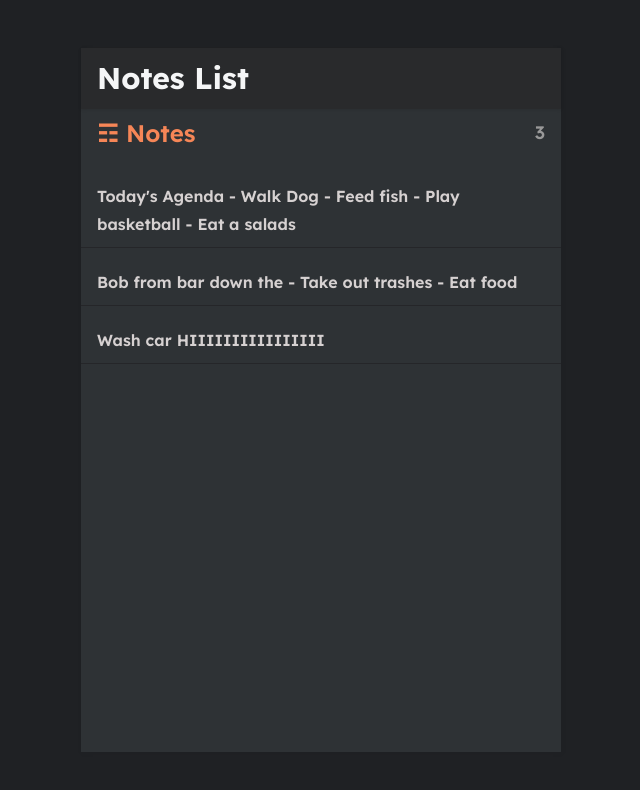
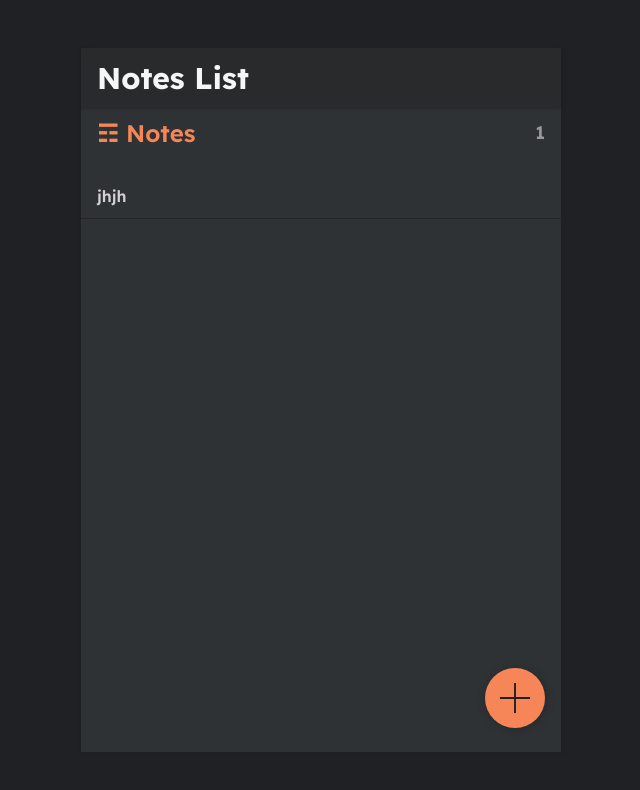
Before and after one commit to AleksKostadinov/React-MyNotes-DI, a React (Create React App) app: page / in a window 1280 px wide. Shown: the top 790 px of the page, without its empty margins (319-959 px from the left). Built offline with nearby package versions, Linux system fonts and the light colour scheme; data requests are answered from the project's data file.

Commit message:
Create and Delete note

```diff
--- a/db.json
+++ b/db.json
@@ -1,19 +1,9 @@
 {
   "notes": [
     {
-      "id": 1,
-      "body": "Today's Agenda\n\n- Walk Dog\n- Feed fish\n- Play basketball\n- Eat a salads\n",
-      "updated": "2023-06-30T12:45:50.534Z"
-    },
-    {
-      "id": 2,
-      "body": "Bob from bar down the \n\n- Take out trashes\n- Eat food",
-      "updated": "2023-06-30T12:43:16.945Z"
-    },
-    {
-      "id": 3,
-      "body": "Wash car\nHIIIIIIIIIIIIIIII",
-      "updated": "2023-06-30T12:47:23.222Z"
+      "body": "jhjh",
+      "updated": "2023-06-30T13:22:11.611Z",
+      "id": 1
     }
   ]
 }
--- /dev/null
+++ b/src/components/AddButton.js
@@ -0,0 +1,13 @@
+import React from 'react';
+import { Link } from 'react-router-dom';
+import { ReactComponent as AddIcon } from '../assets/add.svg';
+
+const AddButton = () => {
+  return (
+    <Link to={'/note/new'} className='floating-button'>
+        <AddIcon />
+    </Link>
+  )
+}
+
+export default AddButton
--- a/src/pages/NotePage.js
+++ b/src/pages/NotePage.js
@@ -19,6 +19,7 @@
     }, [noteId]) //when is changing noteId to rerun useEffect
 
     const getNote = () => {
+        if (noteId === 'new') return
         fetch(baseUrl)
         .then(res => res.json())
         .then(result => {
@@ -27,6 +28,7 @@
     }
 
     // const getNote = async () => {
+    //     if (noteId === 'new') return
     //     const response = await fetch(`http://localhost:8000/notes/${noteId}`)
     //     const result = await response.json()
     //     setNote(result)
@@ -39,6 +41,17 @@
         });
     }
 
+    const createNote = async () => {
+        console.log('Note')
+        await fetch(`http://localhost:8000/notes/`, {
+            method: 'POST',
+            headers: {
+                'Content-Type': 'application/json'
+            },
+            body: JSON.stringify({...note, 'updated': new Date()})
+        })
+    }
+
     const updateNote = async () => {
         await fetch(`http://localhost:8000/notes/${noteId}`, {
             method: 'PUT',
@@ -49,8 +62,25 @@
         })
     }
 
+    const deleteNote = async () => {
+        await fetch(`http://localhost:8000/notes/${noteId}`, {
+            method: 'Delete',
+            headers: {
+                'Content-Type': 'application/json'
+            }
+        })
+        navigate('/')
+    }
+
     const handleSubmit = () => {
-        updateNote()
+        if (noteId !== 'new' && !note.body) {
+            deleteNote()
+        } else if (noteId !== 'new') {
+            updateNote()
+        } else if (noteId === 'new' && note!== null) {
+            createNote()
+        }
+
         navigate('/')
     }
 
@@ -60,6 +90,12 @@
                 <h3>
                     <ArrowLeft onClick={handleSubmit}/>
                 </h3>
+
+                {noteId !== 'new'
+                    ? (<button onClick={deleteNote}>Delete</button>)
+                    : (<button onClick={handleSubmit}>Done</button>)
+                }
+
             </div>
 
             <textarea onChange={onChange} placeholder="Edit note" value={note?.body}>
--- a/src/pages/NotesListPage.js
+++ b/src/pages/NotesListPage.js
@@ -1,6 +1,6 @@
 import React, { useEffect, useState } from 'react';
-// import notes from '../assets/data'
 import ListItem from '../components/ListItem';
+import AddButton from '../components/AddButton';
 
 const NotesListPage = () => {
 
@@ -36,6 +36,7 @@
                     <ListItem key={index} note={note} />
                 ))}
             </div>
+            <AddButton />
         </div>
     )
 }
```
Also changed, not shown: src/assets/add.svg (added).
